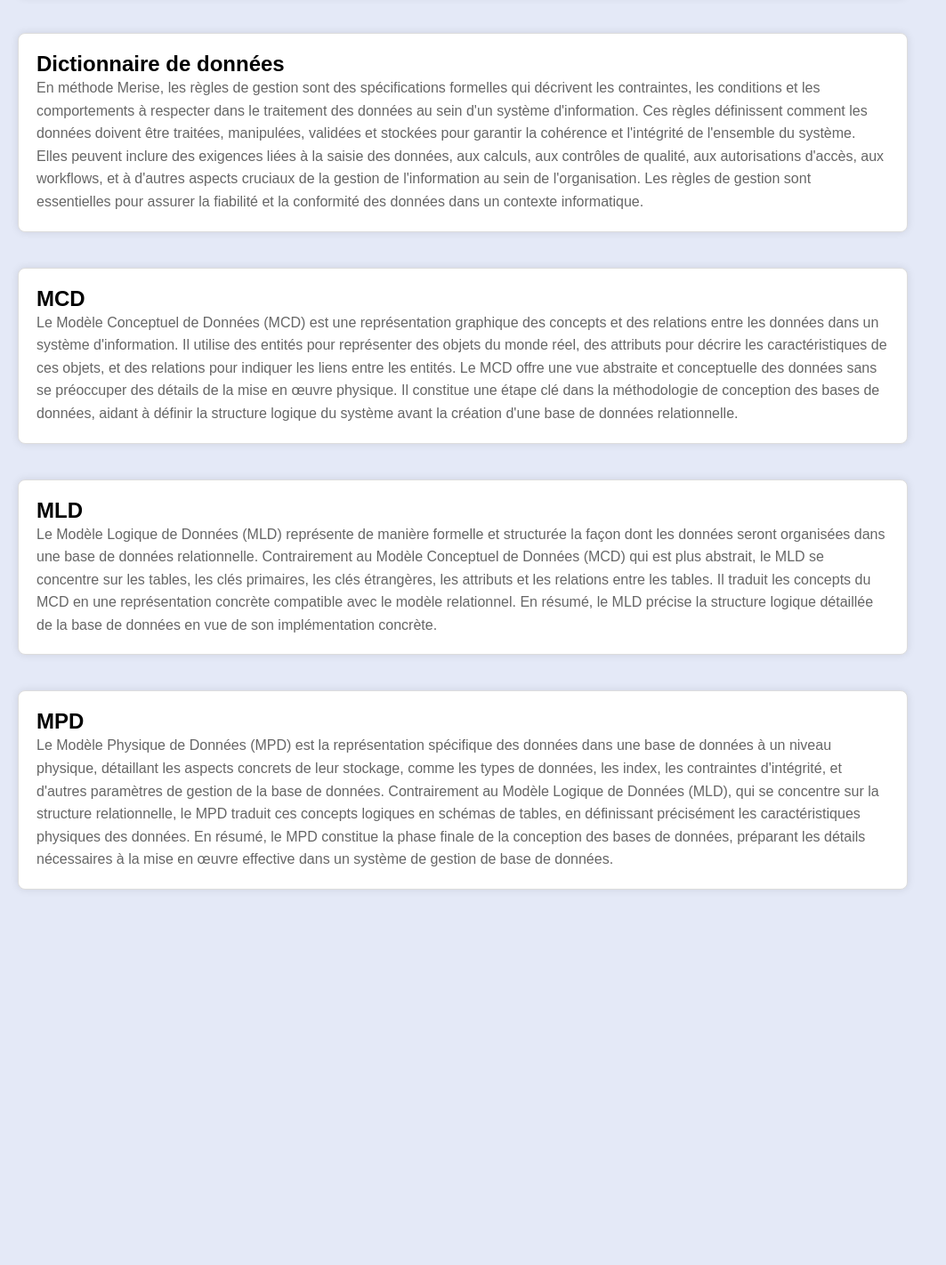
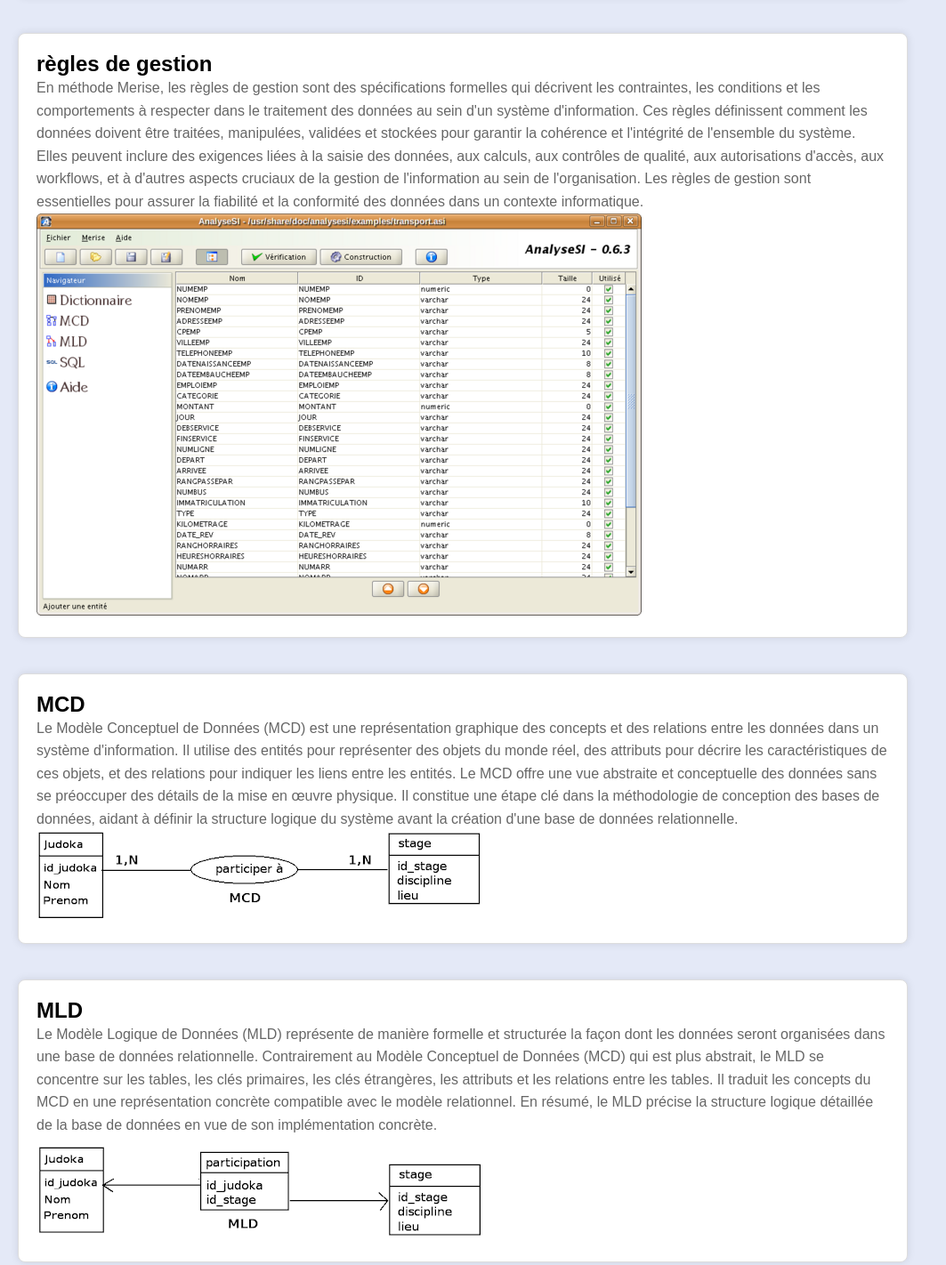
Before and after one commit to 2024-cda-boulogne/wiki-perso-gno, a plain HTML site: page merise.html in a window 1280 px wide. Shown: the part 356-1778 px from the top of the page at 89% size, without its empty margins (0-1063 px from the left). Before the commit the page ends 1376 px from the top, so only its background shows below. Drawn offline with nearby package versions, Linux system fonts and the light colour scheme.

Commit message:
image en place

```diff
--- a/merise.html
+++ b/merise.html
@@ -63,9 +63,10 @@
           les différents acteurs impliqués dans le développement et la
           maintenance du système informatique.
         </p>
+
       </div>
       <div class="merise-command-container">
-        <h2>Dictionnaire de données</h2>
+        <h2>règles de gestion</h2>
         <p>
           En méthode Merise, les règles de gestion sont des spécifications
           formelles qui décrivent les contraintes, les conditions et les
@@ -80,6 +81,7 @@
           la fiabilité et la conformité des données dans un contexte
           informatique.
         </p>
+        <img src="image/analysesi_dico.png" alt="dico de données">
       </div>
       <div class="merise-command-container">
         <h2>MCD</h2>
@@ -95,6 +97,7 @@
           aidant à définir la structure logique du système avant la création
           d'une base de données relationnelle.
         </p>
+        <img src="image/MCD WKIGEO.png" alt="MCD">
       </div>
       <div class="merise-command-container">
         <h2>MLD</h2>
@@ -109,6 +112,7 @@
           résumé, le MLD précise la structure logique détaillée de la base de
           données en vue de son implémentation concrète.
         </p>
+        <img src="image/MLD vraiWIKI.png" alt="">
       </div>
       <div class="merise-command-container">
         <h2>MPD</h2>
@@ -125,6 +129,7 @@
           préparant les détails nécessaires à la mise en œuvre effective dans un
           système de gestion de base de données.
         </p>
+        <img src="image/MPD VRAI.png" alt="">
       </div>
     </div>
   </body>
```
Also changed, not shown: image/MCD WKIGEO.png (added), image/MLD vraiWIKI.png (added), image/MPD VRAI.png (added), image/analysesi_dico.png (added), styles.css (line endings or trailing spaces).
